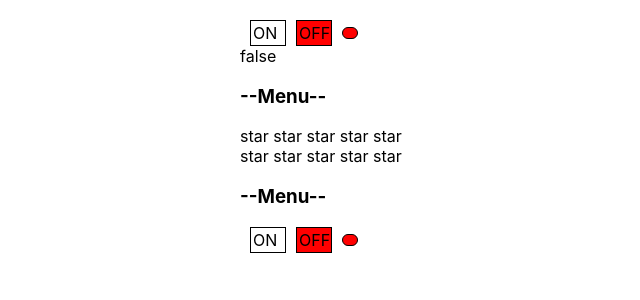
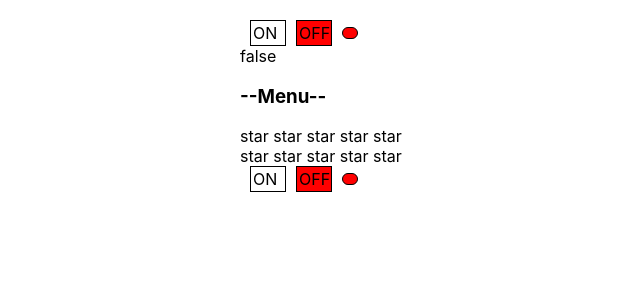
Before and after one commit to suveiko/reactProsto, a React (Create React App) app: page / in a window 1280 px wide. Shown: the top 300 px of the page, without its empty margins (100-740 px from the left). Built offline with nearby package versions, Linux system fonts and the light colour scheme.

Commit message:
Transfer array to Accordion

```diff
--- a/src/App.tsx
+++ b/src/App.tsx
@@ -3,7 +3,6 @@ import './App.css';
 import {OnOffUncontrolled} from "./components/OnOffUncontrolled/OnOffUncontrolled";
 import {Rating, RatingValueType} from "./components/Rating/Rating";
 import {UncontrolledRating} from "./components/UncontrolledRating/UncontrolledRating";
-import {Accordion} from "./components/Accordion/Accordion";
 import {UncontrolledAccordion} from "./components/UncontrolledAccordion/UncontrolledAccordion";
 import {OnOff} from "./components/OnOff/OnOff";
 
@@ -20,7 +19,6 @@ function App() {
             <UncontrolledAccordion titleValue={"Menu"} />
             <UncontrolledRating/>
             <Rating value={ratingValue} onClick={setRatingValue} />
-            <Accordion titleValue={"Menu"} collapsed={accordionCollapsed} callBack={setAccordionCollapsed}/>
             <OnOff value={on} setOn={setOn}/>
         </div>
     );
--- a/src/components/Accordion/Accordion.tsx
+++ b/src/components/Accordion/Accordion.tsx
@@ -4,14 +4,15 @@ type AccordionPropsType = {
     titleValue: string
     collapsed: boolean
     callBack: (collapsed: boolean) => void
+    items: string[]
 }
 
-export function Accordion({titleValue, collapsed, callBack}: AccordionPropsType) {
+export function Accordion({titleValue, collapsed, callBack, items}: AccordionPropsType) {
     console.log('Accordion rendering')
     return (
         <div>
             <AccordionTitle title={titleValue} onClick={() => callBack(!collapsed)}/>
-            {!collapsed && <AccordionBody/>}
+            {!collapsed && <AccordionBody items={items}/>}
         </div>
     )
 }
@@ -24,17 +25,21 @@ type AccordionTitlePropsType = {
 function AccordionTitle({title, onClick}: AccordionTitlePropsType) {
     console.log('AccordionTitle rendering')
     return (
-        <h3 onClick={onClick}> --{title}-- </h3>
+        <h3 onClick={onClick}>   ----{title}----  </h3>
     )
 }
 
-function AccordionBody() {
+type AccordionBodyType = {
+    items: string[]
+}
+
+function AccordionBody({items}:AccordionBodyType) {
     console.log('AccordionBody rendering')
     return (
         <ul>
-            <li>1</li>
-            <li>2</li>
-            <li>3</li>
+            {items.map((i, index) =>
+                <li key={index}>{i}</li>
+            )}
         </ul>
     )
 }
```
Also changed, not shown: 1 other file (tests, documents, lock files or other folders).
